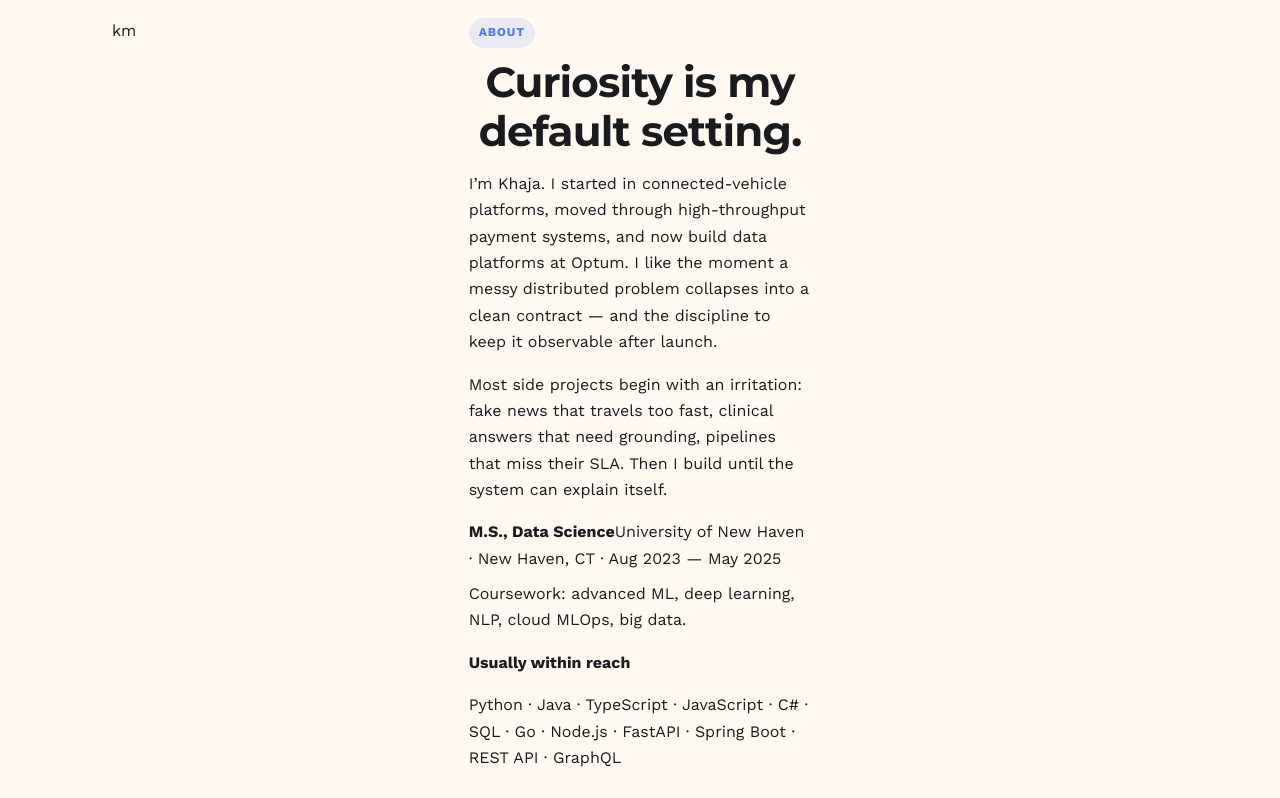
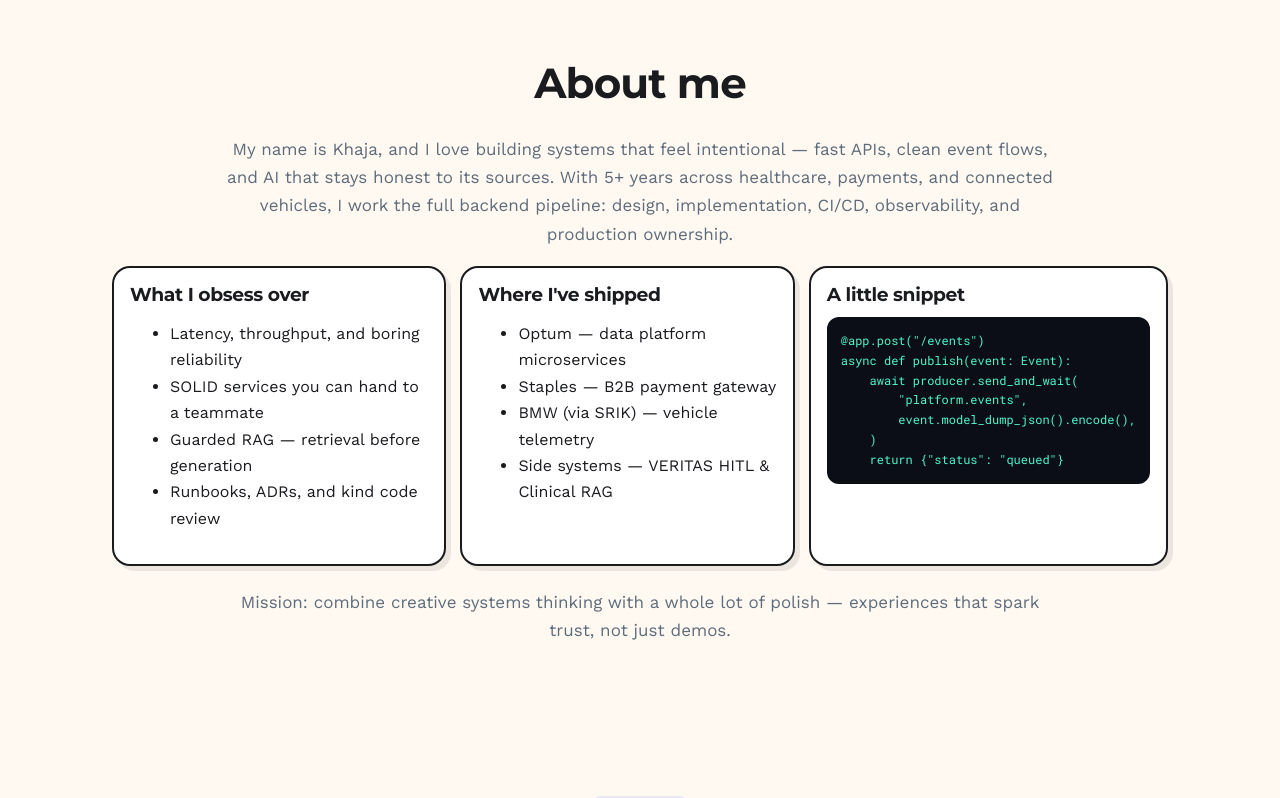
Before and after one commit to khajamujahid/Portfolio, a Next.js app: page / in a window 1280 px wide. Shown: the part 5080-5878 px from the top of the page. Built offline with nearby package versions, Linux system fonts and the light colour scheme.

Commit message:
Revert redesign: restore components/About.jsx

```diff
--- a/components/About.jsx
+++ b/components/About.jsx
@@ -1,49 +1,50 @@
-import { educationList, skillsList } from "@/lib/data";
+'use client';
 
 export default function About() {
-  const stack = skillsList
-    .flatMap((g) => g.items)
-    .slice(0, 12)
-    .join(" · ");
-
-  const ms = educationList[0];
-
   return (
-    <section className="section" id="about" aria-labelledby="about-title">
+    <section id="about" className="section" aria-labelledby="about-title">
+      <img className="wavy" src="/wavy-top.svg" alt="" />
+      <div className="section-head">
+        <h2 id="about-title">About me</h2>
+      </div>
+      <p className="lede about-lede">
+        My name is Khaja, and I love building systems that feel intentional — fast APIs, clean event flows,
+        and AI that stays honest to its sources. With 5+ years across healthcare, payments, and connected vehicles,
+        I work the full backend pipeline: design, implementation, CI/CD, observability, and production ownership.
+      </p>
       <div className="about-grid">
-        <div aria-hidden="true" className="km-mark">
-          km
+        <div className="about-card">
+          <h3>What I obsess over</h3>
+          <ul>
+            <li>Latency, throughput, and boring reliability</li>
+            <li>SOLID services you can hand to a teammate</li>
+            <li>Guarded RAG — retrieval before generation</li>
+            <li>Runbooks, ADRs, and kind code review</li>
+          </ul>
         </div>
-        <div className="about-copy">
-          <p className="eyebrow">About</p>
-          <h2 id="about-title" className="section-title">
-            Curiosity is my default setting.
-          </h2>
-          <p>
-            I’m Khaja. I started in connected-vehicle platforms, moved through high-throughput
-            payment systems, and now build data platforms at Optum. I like the moment a messy
-            distributed problem collapses into a clean contract — and the discipline to keep it
-            observable after launch.
-          </p>
-          <p>
-            Most side projects begin with an irritation: fake news that travels too fast, clinical
-            answers that need grounding, pipelines that miss their SLA. Then I build until the
-            system can explain itself.
-          </p>
-
-          <div className="about-meta">
-            <div className="meta-card">
-              <strong>{ms.title}</strong>
-              <span>{ms.place}</span>
-              {ms.bullets?.[0] && <p style={{ marginTop: "0.55rem" }}>{ms.bullets[0]}</p>}
-            </div>
-            <div className="meta-card">
-              <strong>Usually within reach</strong>
-              <p className="stack-line">{stack}</p>
-            </div>
-          </div>
+        <div className="about-card">
+          <h3>Where I&apos;ve shipped</h3>
+          <ul>
+            <li>Optum — data platform microservices</li>
+            <li>Staples — B2B payment gateway</li>
+            <li>BMW (via SRIK) — vehicle telemetry</li>
+            <li>Side systems — VERITAS HITL &amp; Clinical RAG</li>
+          </ul>
+        </div>
+        <div className="about-card code">
+          <h3>A little snippet</h3>
+          <pre><code>{`@app.post("/events")
+async def publish(event: Event):
+    await producer.send_and_wait(
+        "platform.events",
+        event.model_dump_json().encode(),
+    )
+    return {"status": "queued"}`}</code></pre>
         </div>
       </div>
+      <p className="lede about-lede" style={{ marginTop: 22 }}>
+        Mission: combine creative systems thinking with a whole lot of polish — experiences that spark trust, not just demos.
+      </p>
     </section>
   );
 }
```
